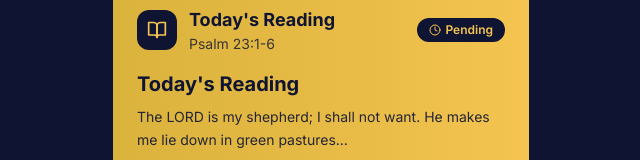
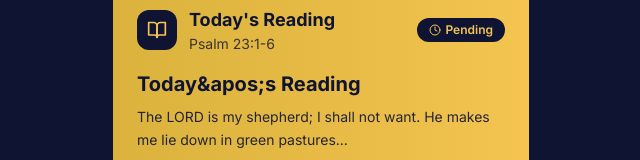
Before and after one commit to eyinjusalako1/gourd, a Next.js app: page /devotions in a window 1280 px wide. Shown: the part 261-421 px from the top of the page, without its empty margins (319-959 px from the left). Built offline with nearby package versions, Linux system fonts and the light colour scheme.

Commit message:
Fix ESLint errors - escape apostrophes in devotions page

```diff
--- a/src/app/devotions/page.tsx
+++ b/src/app/devotions/page.tsx
@@ -27,7 +27,7 @@ interface Plan {
 const mockReadings: Reading[] = [
   {
     id: '1',
-    title: 'Today\'s Reading',
+    title: 'Today&apos;s Reading',
     verse: 'Psalm 23:1-6',
     content: 'The LORD is my shepherd; I shall not want. He makes me lie down in green pastures...',
     date: new Date().toISOString().split('T')[0],
@@ -35,7 +35,7 @@ const mockReadings: Reading[] = [
   },
   {
     id: '2',
-    title: 'Yesterday\'s Reading',
+    title: 'Yesterday&apos;s Reading',
     verse: 'John 3:16-21',
     content: 'For God so loved the world that he gave his one and only Son...',
     date: new Date(Date.now() - 86400000).toISOString().split('T')[0],
@@ -160,7 +160,7 @@ export default function DevotionsPage() {
                   <BookOpen className="w-5 h-5 text-[#F5C451]" />
                 </div>
                 <div>
-                  <h2 className="text-lg font-bold">Today's Reading</h2>
+                  <h2 className="text-lg font-bold">Today&apos;s Reading</h2>
                   <p className="text-sm opacity-80">{todayReading.verse}</p>
                 </div>
               </div>
```
